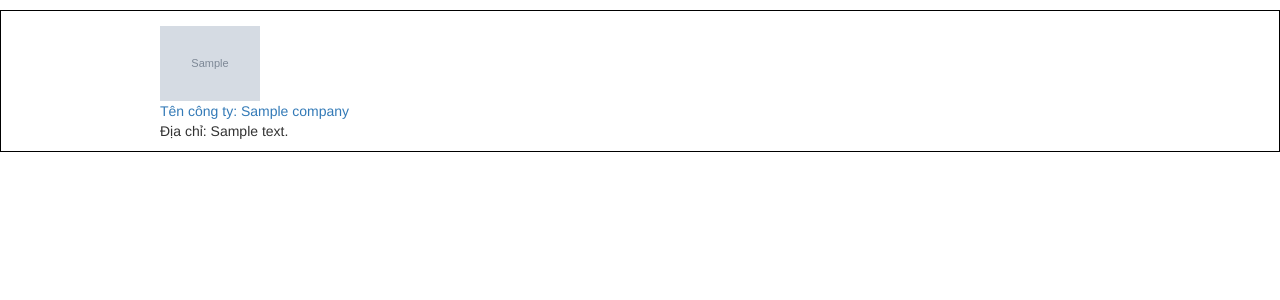
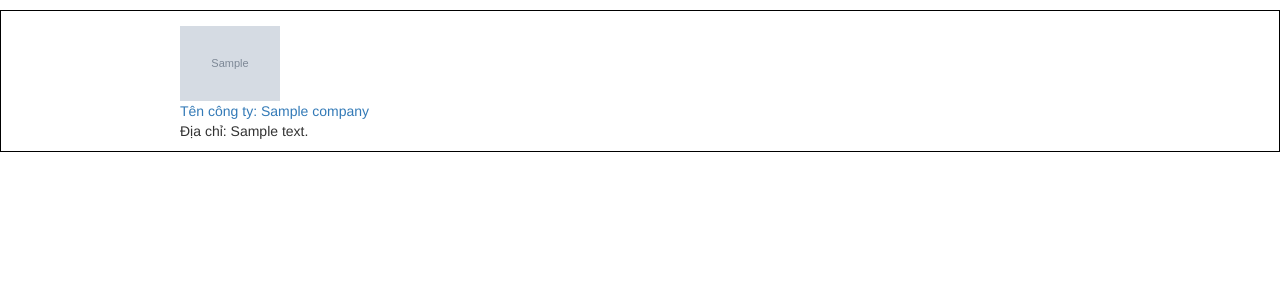
Before and after one commit to giangtnm/WebITJob, a PHP site: page / in a window 1280 px wide. Shown: the part 83-383 px from the top of the page. Run offline with PHP 8.4, Linux system fonts and the light colour scheme; tables that the repository leaves empty hold one stand-in row (values such as "Sample post"); grey boxes marked "Sample" are stand-in pictures.

Commit message:
add float left for company css

```diff
--- a/content-content.php
+++ b/content-content.php
@@ -14,7 +14,7 @@ Time: 11:37 AM-->
                 ?>
                 <div class="item">
                     <div class="company-detail">
-                        <img src="<?php echo $row_all['company_logo_link']; ?>" style="width: 100px">
+                        <img src="<?php echo $row_all['company_logo_link']; ?>" style="width: 100px;">
                         <div>
                             <a href="<?php echo $row_all['company_link']; ?>">Tên công ty: <?php echo $row_all['company_name']; ?></a>
                             <p>Địa chỉ: <?php echo $row_all['address']; ?></p>
--- a/style.css
+++ b/style.css
@@ -55,5 +55,7 @@
 }
 
 .company-detail{
-
+    width: 50%;
+    float: left;
+    margin-left: 20px;
 }
```
